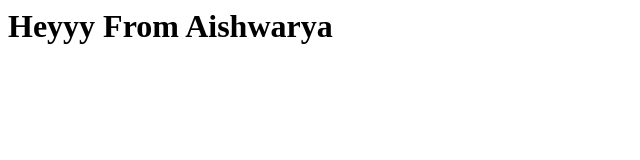
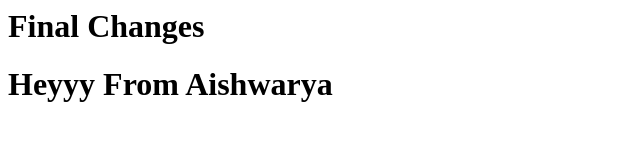
Before and after one commit to Aishwarya0930/third, a plain HTML site: page index.html in a window 1280 px wide. Shown: the whole page, without its empty margins (0-640 px from the left). Drawn offline with Linux system fonts and the light colour scheme.

Commit message:
FINAL COMMIT

```diff
--- a/index.html
+++ b/index.html
@@ -1 +1,2 @@
+<h1>Final Changes</h1>
 <h1>Heyyy From Aishwarya<h1>
```
